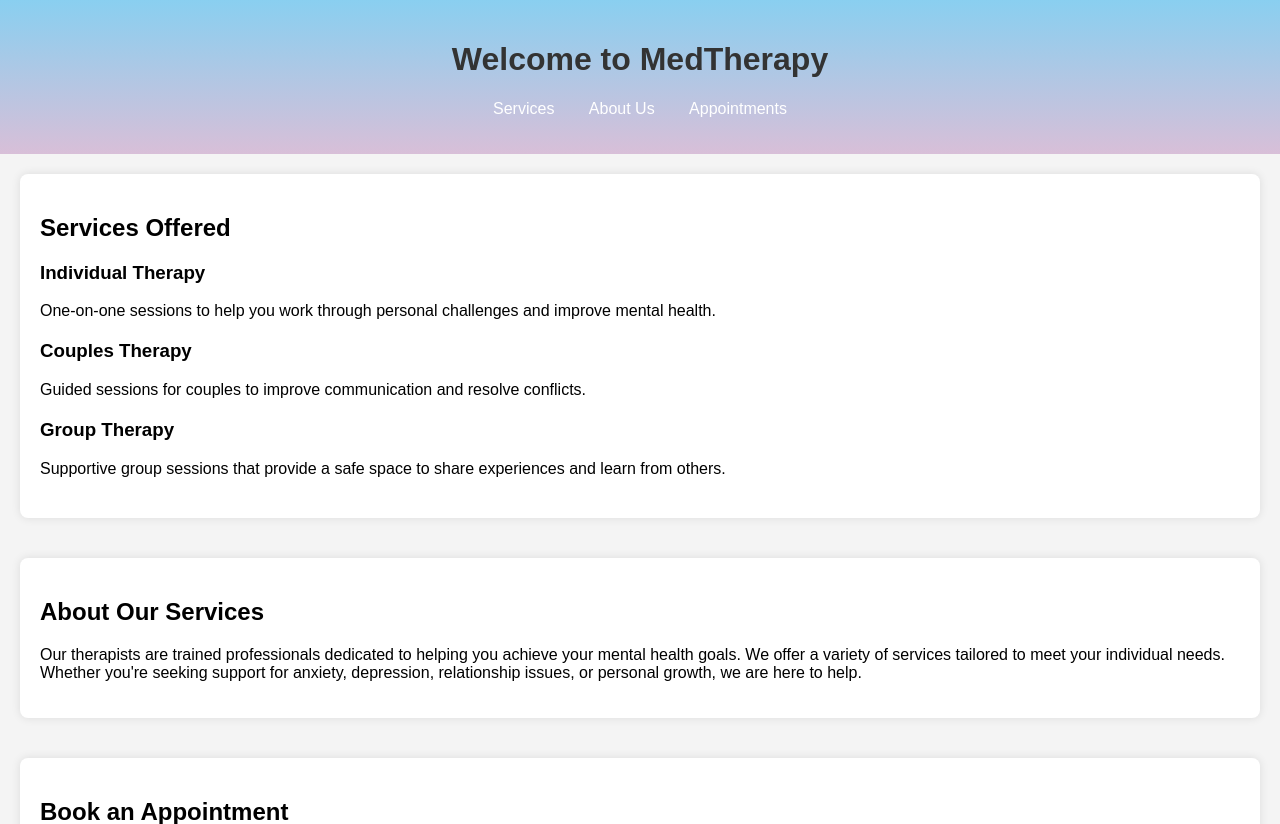
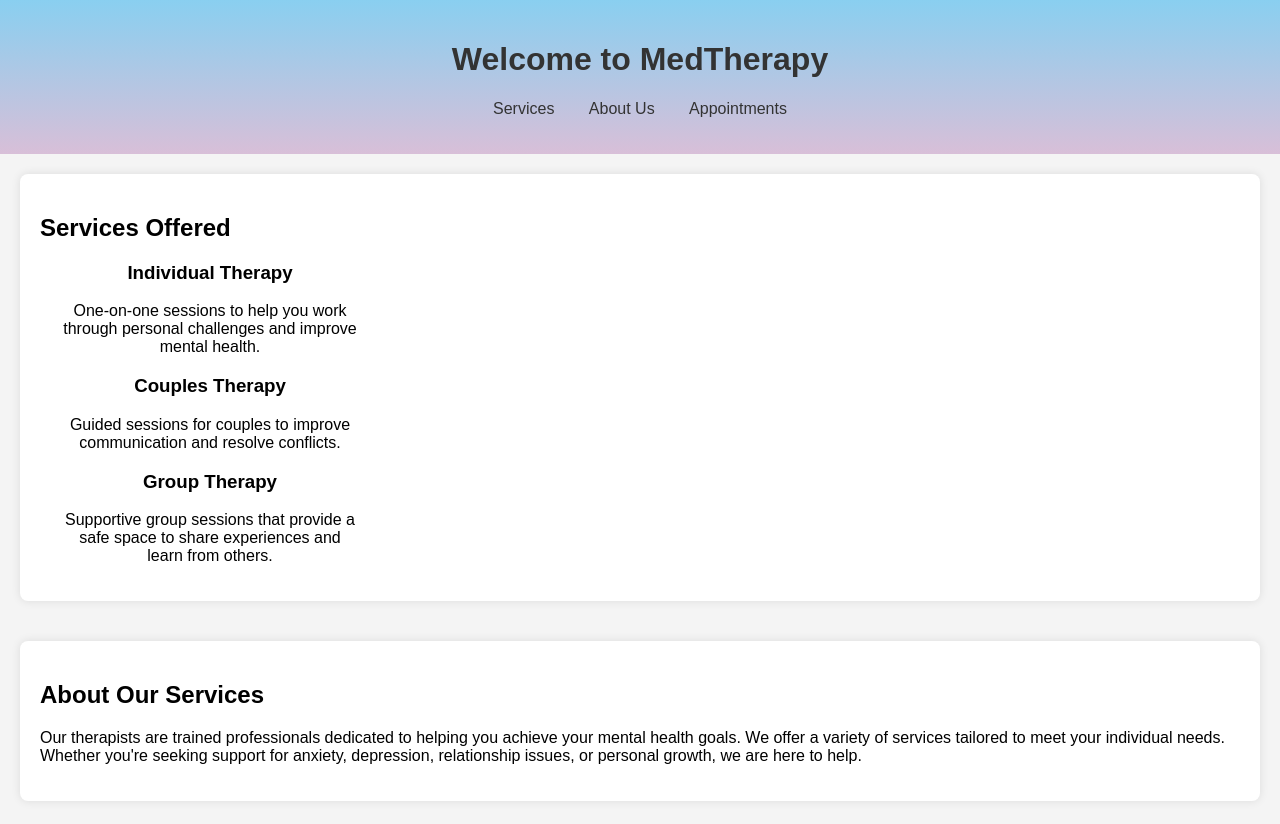
Before and after one commit to 1Zephyr2/3HFinalProject, a PHP site: page / in a window 1280 px wide. Shown: the top 824 px of the page. Run offline with PHP 8.4, Linux system fonts and the light colour scheme.

Commit message:
Final Project

```diff
--- a/Mainpage/styles.css
+++ b/Mainpage/styles.css
@@ -20,10 +20,11 @@ nav ul {
 nav ul li {
     display: inline;
     margin: 0 15px;
+
 }
 
 nav ul li a {
-    color: white;
+    color: #333;
     text-decoration: none;
 }
 
@@ -39,8 +40,17 @@ section {
     box-shadow: 0 0 10px rgba(0, 0, 0, 0.1);
 }
 
+.services-container {
+    display: flex; /* Use flexbox to align items */
+    justify-content: center; /* Center the items horizontally */
+    flex-wrap: wrap; /* Allow items to wrap to the next line if necessary */
+}
+
 .service {
-    margin-bottom: 20px;
+    margin: 0 20px; /* Add margin between services */
+    text-align: center; /* Center text within each service */
+    flex: 1 1 200px; /* Allow the service boxes to grow and shrink */
+    max-width: 300px; /* Set a maximum width for each service box */
 }
 
 footer {
```
